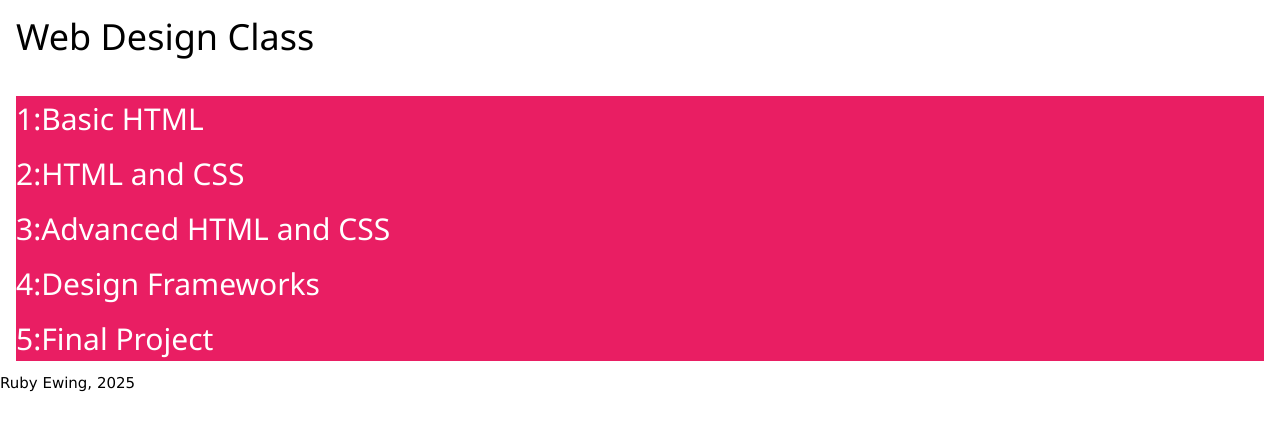
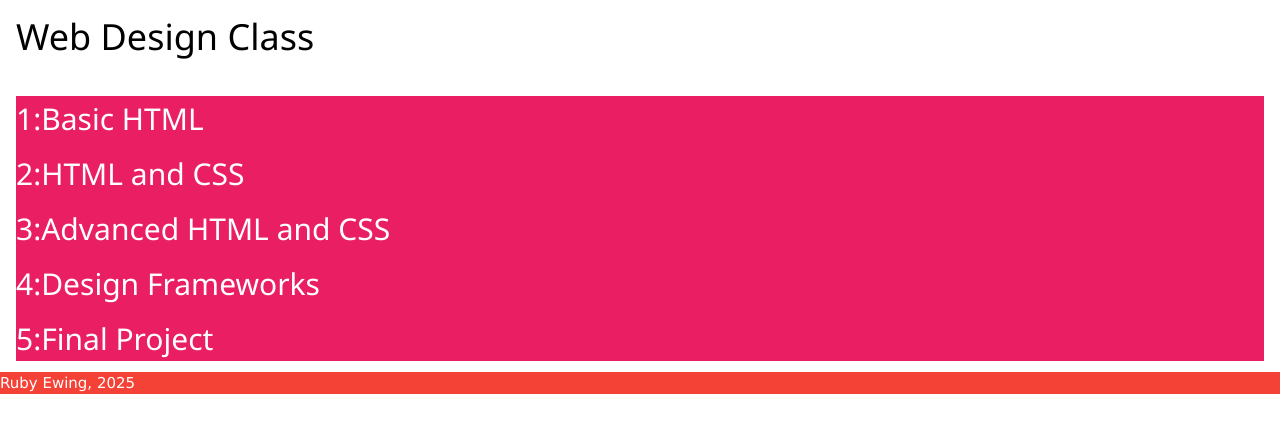
Before and after one commit to rubyewing12/Web-Design-Class, a plain HTML site: page index.html in a window 1280 px wide. Drawn offline with nearby package versions, Linux system fonts and the light colour scheme.

Commit message:
Update index.html

```diff
--- a/index.html
+++ b/index.html
@@ -14,5 +14,5 @@
 <h2>5:Final Project</h2>
 
 </div></div></body>
-<footer><div class="w3-red"></div>Ruby Ewing, 2025</div></footer>
+<footer><div class="w3-red">Ruby Ewing, 2025</div></footer>
 </html>
```
